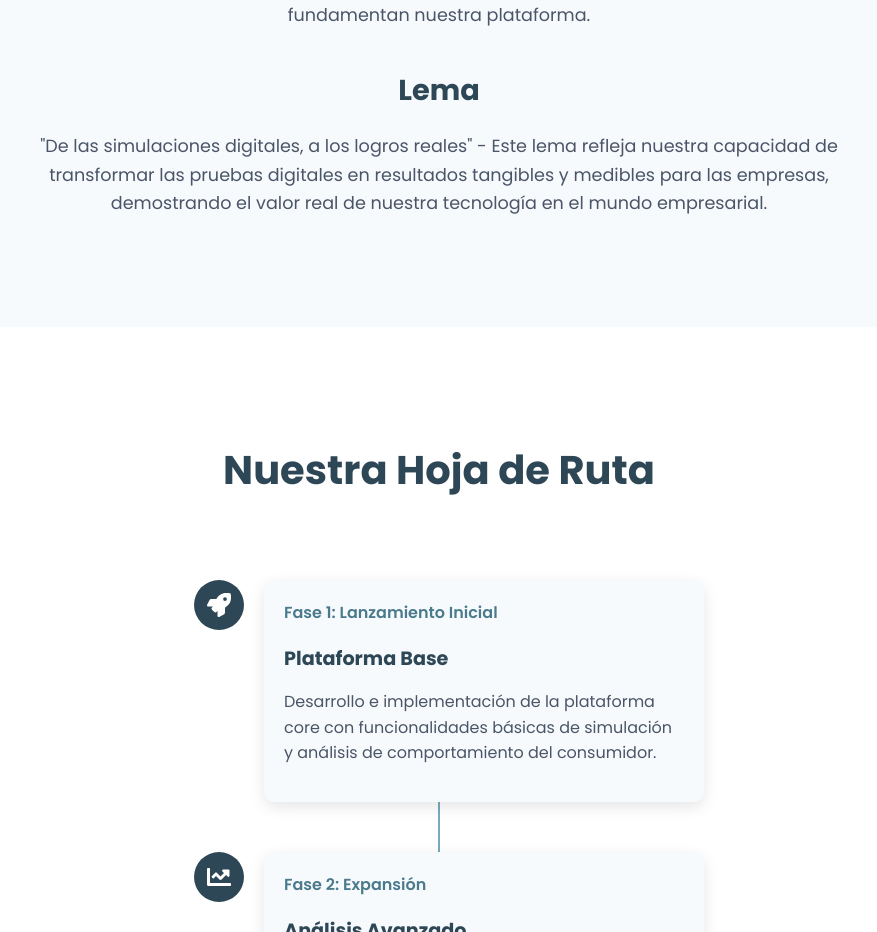
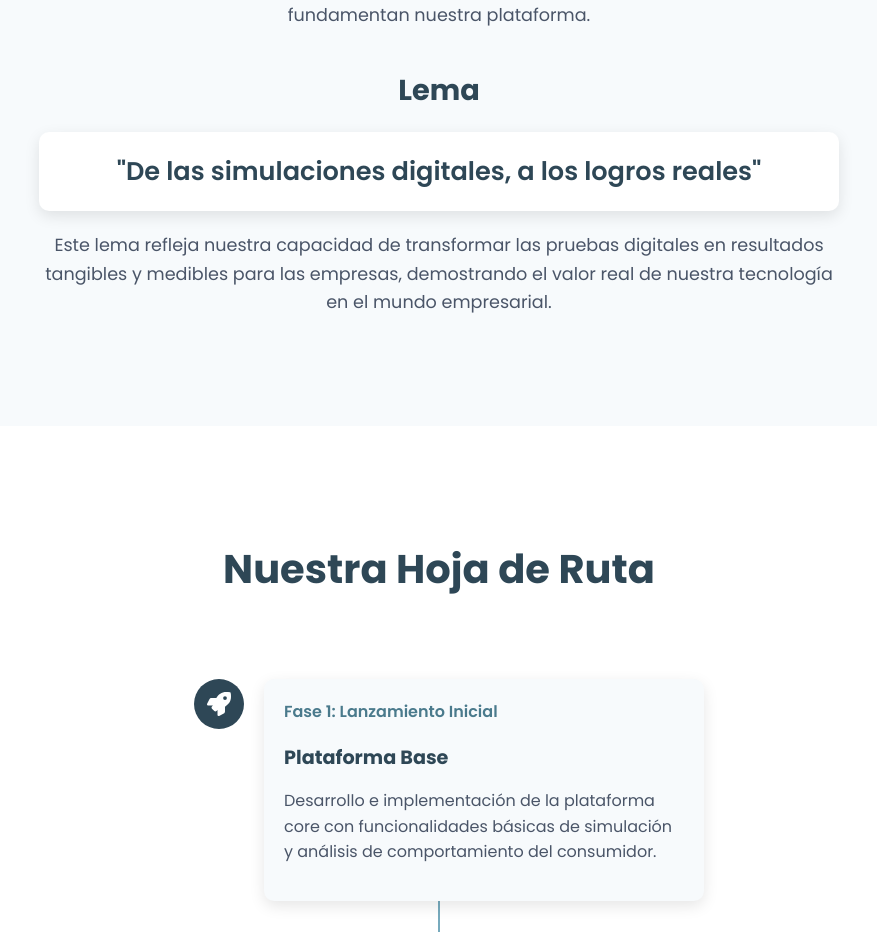
Before and after one commit to Alfons0Cano/ConsumerDigitalTwin, a React (Create React App) app: page / in a window 1280 px wide. Shown: the part 2667-3599 px from the top of the page, without its empty margins (201-1078 px from the left). Built offline with nearby package versions, Linux system fonts and the light colour scheme.

Commit message:
Lema fixed

```diff
--- a/src/components/VisualIdentitySection.js
+++ b/src/components/VisualIdentitySection.js
@@ -36,10 +36,11 @@ const VisualIdentitySection = () => {
           </IdentityDescription>
 
           <IdentityTitle>Lema</IdentityTitle>
+          <Motto>"De las simulaciones digitales, a los logros reales"</Motto>
           <IdentityDescription>
-            "De las simulaciones digitales, a los logros reales" - Este lema refleja nuestra
-            capacidad de transformar las pruebas digitales en resultados tangibles y medibles
-            para las empresas, demostrando el valor real de nuestra tecnología en el mundo empresarial.
+            Este lema refleja nuestra capacidad de transformar las pruebas digitales en resultados
+            tangibles y medibles para las empresas, demostrando el valor real de nuestra tecnología
+            en el mundo empresarial.
           </IdentityDescription>
         </IdentityContent>
       </ContentContainer>
@@ -100,4 +101,15 @@ const IdentityDescription = styled.p`
   margin-bottom: 30px;
 `;
 
+const Motto = styled.h2`
+  color: ${theme.primary};
+  font-size: 1.6rem;
+  font-weight: 600;
+  margin: 20px 0;
+  padding: 20px;
+  background-color: ${theme.white};
+  border-radius: 10px;
+  box-shadow: 0 5px 15px rgba(0, 0, 0, 0.1);
+`;
+
 export default VisualIdentitySection;
```
